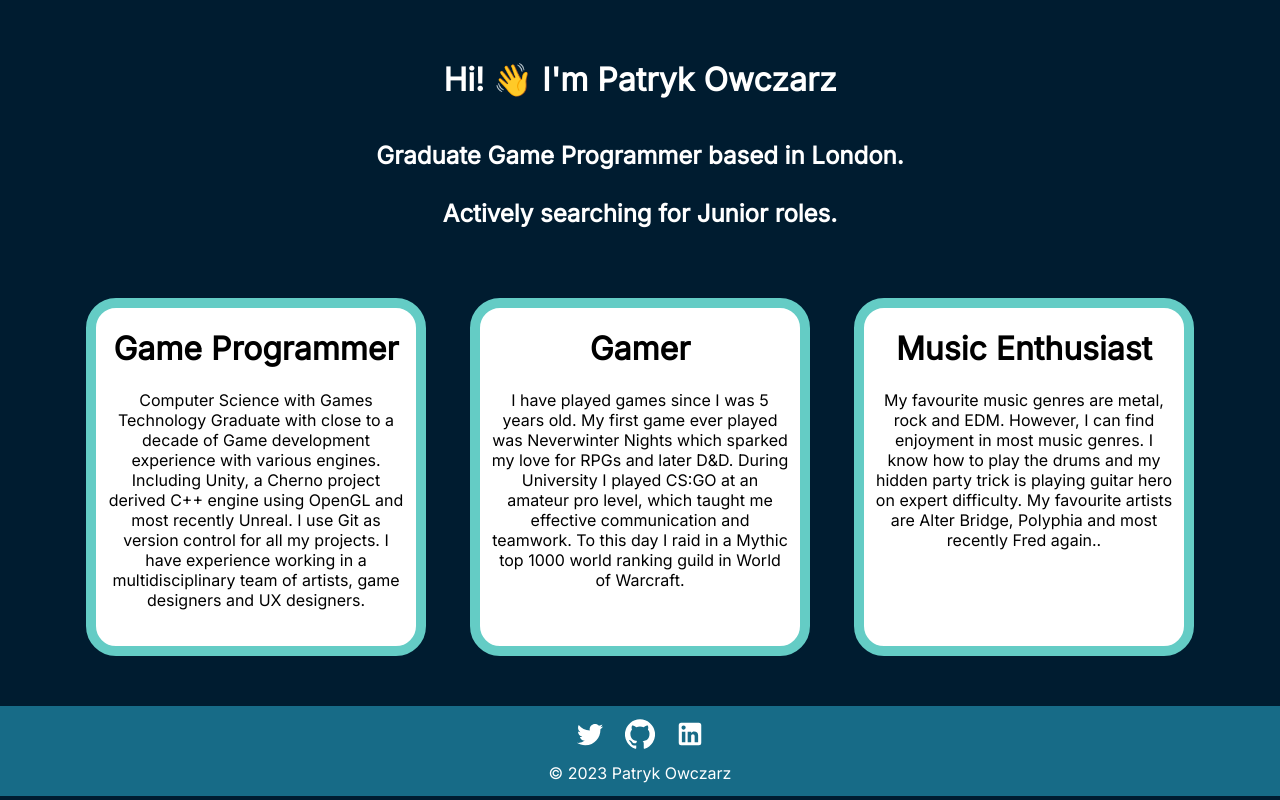
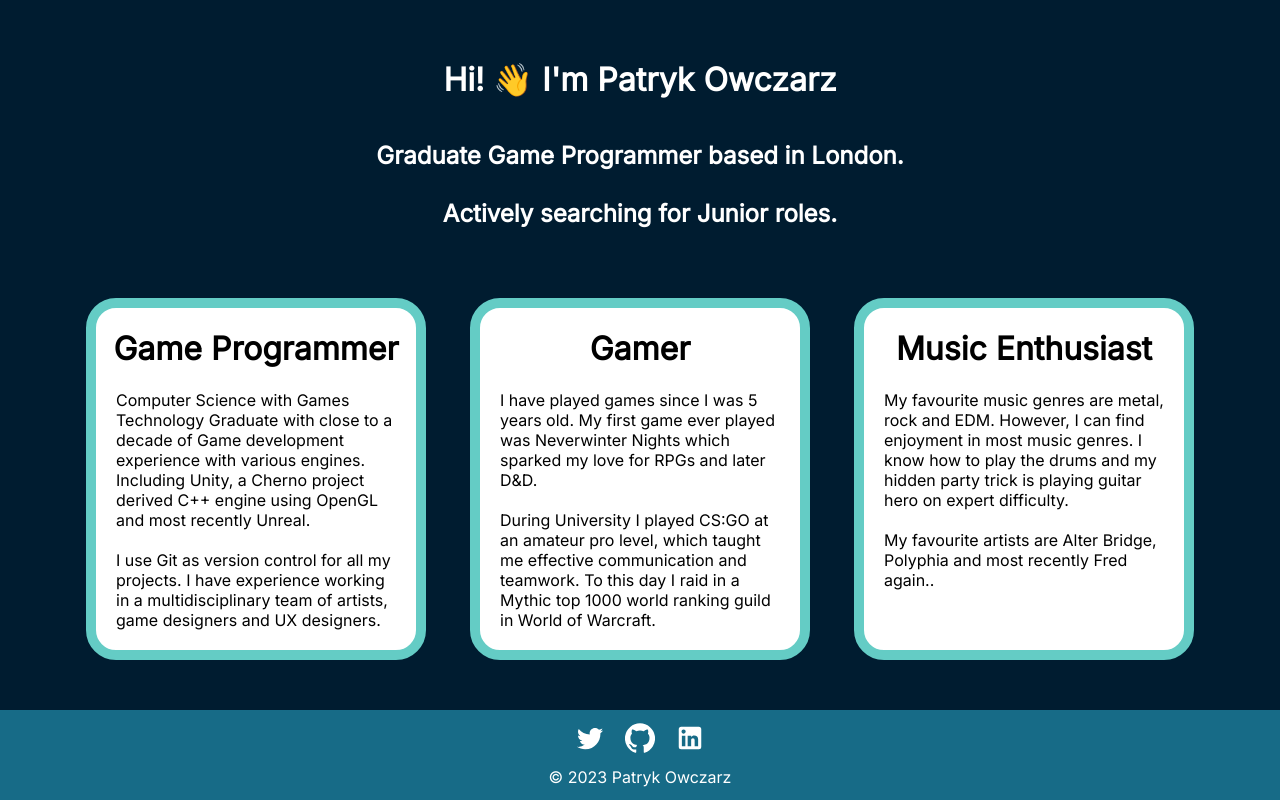
Before and after one commit to PatrykOwczarz/my-porftolio-v1, a React (Create React App) app: page / in a window 1280 px wide. Shown: the part 406-1206 px from the top of the page. Built offline with nearby package versions, Linux system fonts and the light colour scheme.

Commit message:
home page tweaks

```diff
--- a/src/pages/Home.js
+++ b/src/pages/Home.js
@@ -34,7 +34,10 @@
                     <p>
                         Computer Science with Games Technology Graduate with close to a decade
                         of Game development experience with various engines. Including Unity, a Cherno
-                        project derived C++ engine using OpenGL and most recently Unreal. I use Git as version control
+                        project derived C++ engine using OpenGL and most recently Unreal.
+                    </p>
+                    <p>
+                        I use Git as version control
                         for all my projects. I have experience working in a
                         multidisciplinary team of artists, game designers and UX designers.
                     </p>
@@ -44,7 +47,10 @@
                     <p>
                         I have played games since I was 5 years old.
                         My first game ever played was Neverwinter Nights which sparked my love
-                        for RPGs and later D&D. During University I played CS:GO at an amateur pro level,
+                        for RPGs and later D&D.
+                    </p>
+                    <p>
+                        During University I played CS:GO at an amateur pro level,
                         which taught me effective communication and teamwork. To this day I raid in a
                         Mythic top 1000 world ranking guild in World of Warcraft.
                     </p>
@@ -54,7 +60,10 @@
                     <p>
                         My favourite music genres are metal, rock and EDM. However, I can find enjoyment
                         in most music genres. I know how to play the drums and my hidden party trick is
-                        playing guitar hero on expert difficulty. My favourite artists are Alter Bridge,
+                        playing guitar hero on expert difficulty.
+                    </p>
+                    <p>
+                        My favourite artists are Alter Bridge,
                         Polyphia and most recently Fred again..
                     </p>
                 </div>
--- a/src/styles/Home.css
+++ b/src/styles/Home.css
@@ -51,7 +51,8 @@
 }
 
 .infoBlocks p {
-    padding: 0 10px 20px 10px;
+    padding: 0 20px 20px 20px;
+    margin: 0;
 
 }
 
@@ -61,7 +62,12 @@
     border: 10px solid #64CCC5;
     border-radius: 30px 30px;
     width: 25vw;
+    text-align: left;
 
+}
+
+.infoBox h1 {
+    text-align: center;
 }
 
 @media (max-width: 700px) {
```
